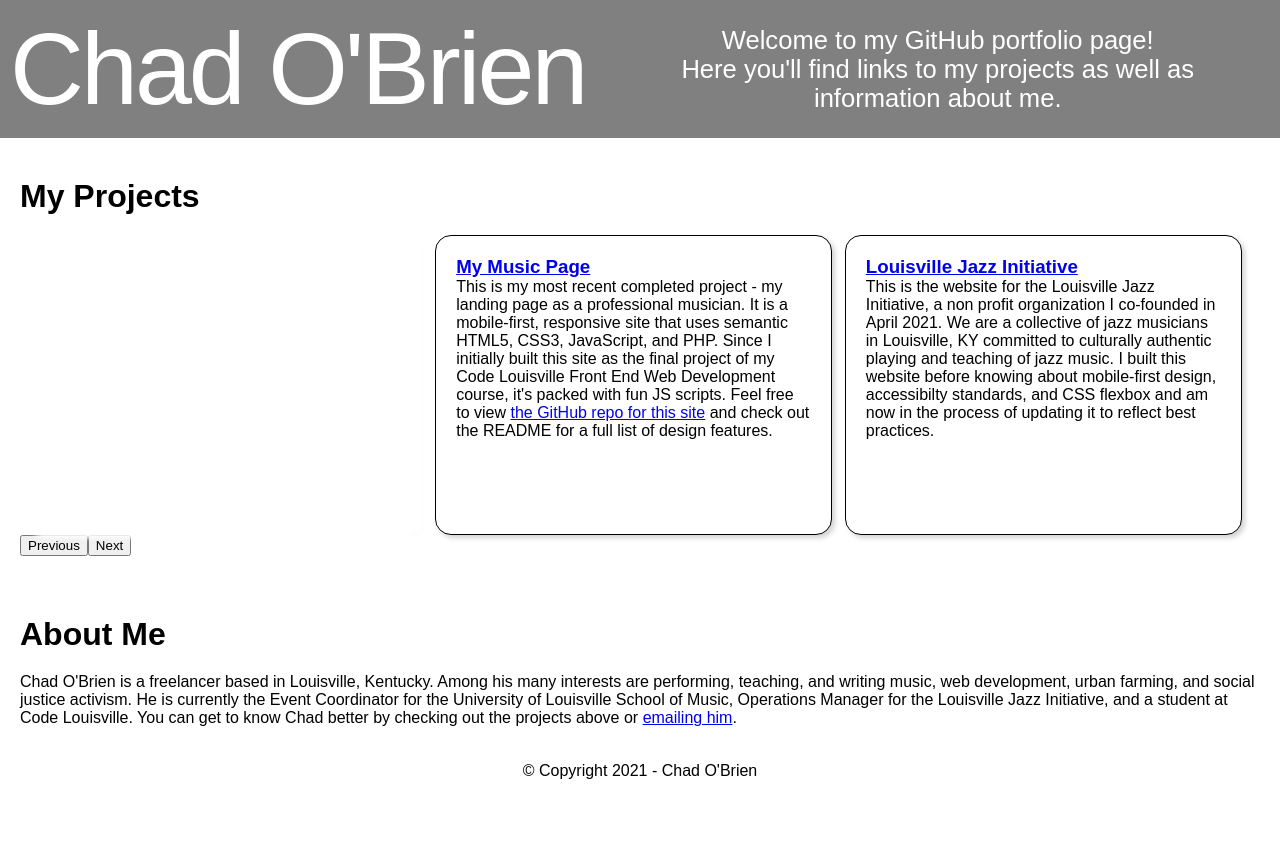
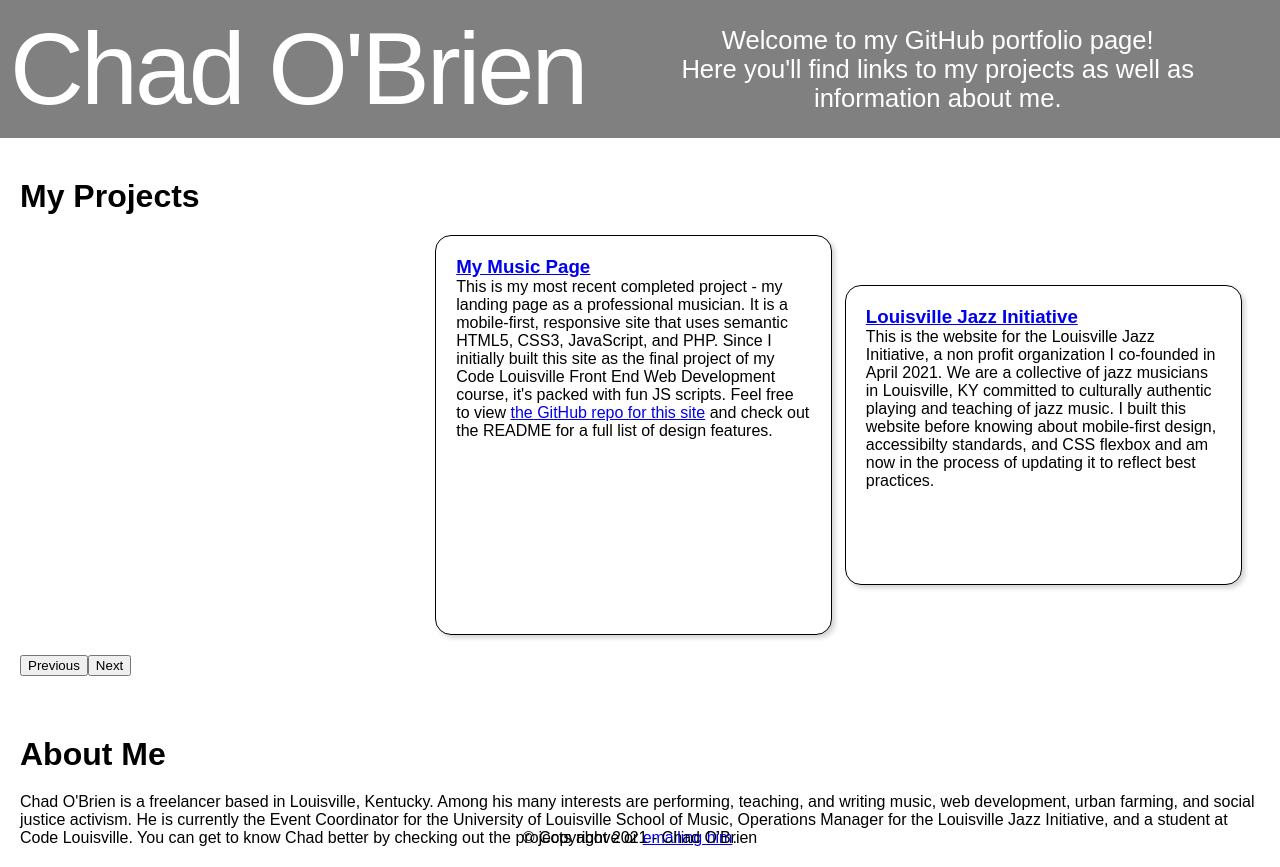
Before and after one commit to csobrien90/csobrien90.github.io, a React (Create React App) app: page / in a window 1280 px wide. Before the commit the page ends 800 px from the top, so only its background shows below. Built offline with nearby package versions, Linux system fonts and the light colour scheme; a web font is replaced by a local one.

Commit message:
iron out UI of project slider

```diff
--- a/src/index.css
+++ b/src/index.css
@@ -69,8 +69,10 @@ section {
   display: flex;
   flex-wrap: wrap;
   overflow: hidden;
-  height: 300px;
+  height: 400px;
   width: 100%;
+  margin: 20px 0;
+  align-items: center;
 }
 
 .card {
@@ -81,7 +83,8 @@ section {
   border: 1px solid black;
   border-radius: 1em;
   box-shadow: 3px 3px 5px lightgray;
-  transition: left .3s;
+  transition: all .3s;
+  display: none;
 }
 
 /* negate card aesthetic for blank placeholders */
@@ -89,15 +92,18 @@ section {
   border: 1px solid white;
   border-radius: 1em;
   box-shadow: 3px 3px 5px white;
+  z-index: -2;
 }
 
 .focus, .prev, .next {
   background-color: white;
   position: absolute;
+  display: unset;
 }
 
 .focus {
   left: 33%;
+  height: 400px;
 }
 
 .prev {
@@ -106,4 +112,5 @@ section {
 
 .next {
   left: 65%;
+  z-index: -1;
 }
```
